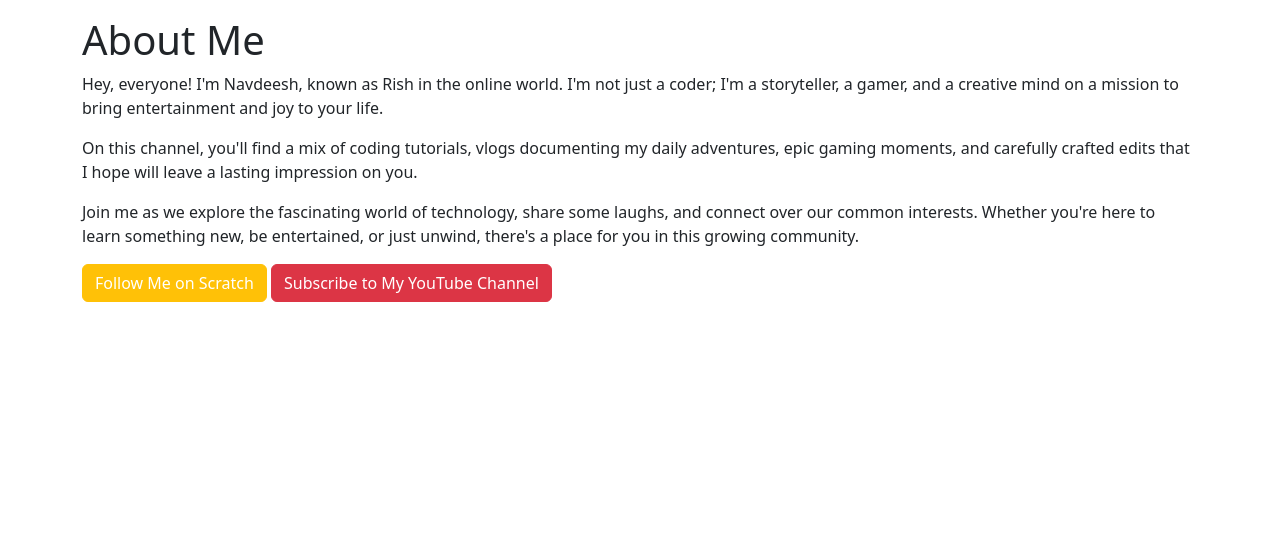
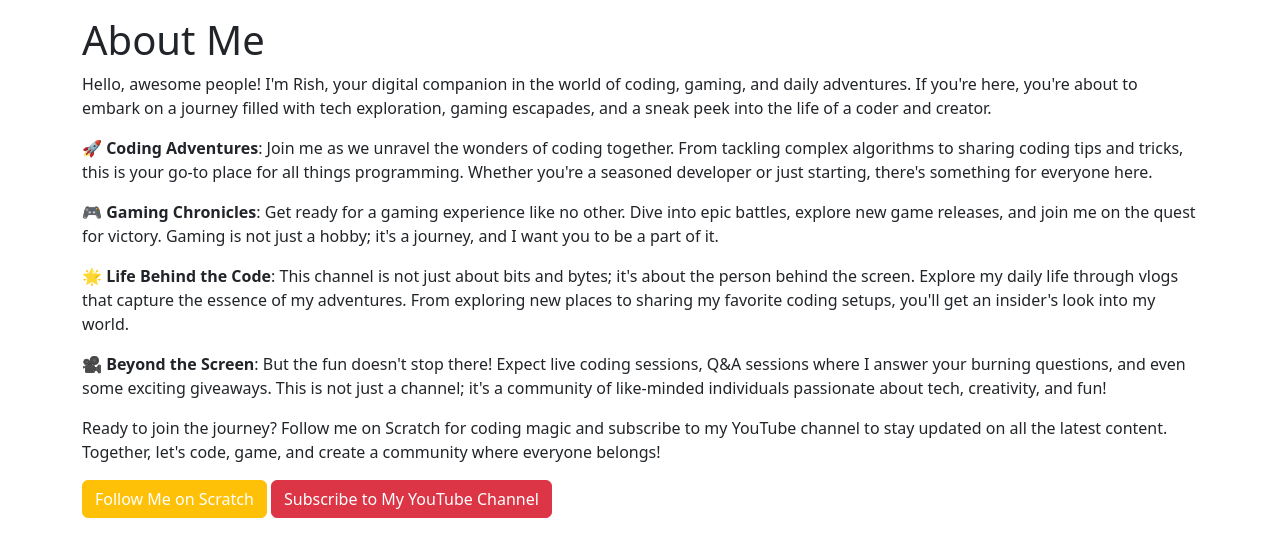
Before and after one commit to VidYtai/duffer-dude, a Django app: page /about/ in a window 1280 px wide. Shown: the part 56-613 px from the top of the page. Run offline with Django 3.2, Linux system fonts and the light colour scheme; some libraries are stand-ins or nearby versions.

Commit message:
Update about.html

```diff
--- a/templates/home/about.html
+++ b/templates/home/about.html
@@ -7,11 +7,17 @@
 {% block body %}
 <div class="container">
   <h1 class="mt-3">About Me</h1>
-  <p>Hey, everyone! I'm Navdeesh, known as Rish in the online world. I'm not just a coder; I'm a storyteller, a gamer, and a creative mind on a mission to bring entertainment and joy to your life.</p>
+  <p>Hello, awesome people! I'm Rish, your digital companion in the world of coding, gaming, and daily adventures. If you're here, you're about to embark on a journey filled with tech exploration, gaming escapades, and a sneak peek into the life of a coder and creator.</p>
 
-  <p>On this channel, you'll find a mix of coding tutorials, vlogs documenting my daily adventures, epic gaming moments, and carefully crafted edits that I hope will leave a lasting impression on you.</p>
+  <p>🚀 <b>Coding Adventures</b>: Join me as we unravel the wonders of coding together. From tackling complex algorithms to sharing coding tips and tricks, this is your go-to place for all things programming. Whether you're a seasoned developer or just starting, there's something for everyone here.</p>
 
-  <p>Join me as we explore the fascinating world of technology, share some laughs, and connect over our common interests. Whether you're here to learn something new, be entertained, or just unwind, there's a place for you in this growing community.</p>
+  <p>🎮 <b>Gaming Chronicles</b>: Get ready for a gaming experience like no other. Dive into epic battles, explore new game releases, and join me on the quest for victory. Gaming is not just a hobby; it's a journey, and I want you to be a part of it.</p>
+
+  <p>🌟 <b>Life Behind the Code</b>: This channel is not just about bits and bytes; it's about the person behind the screen. Explore my daily life through vlogs that capture the essence of my adventures. From exploring new places to sharing my favorite coding setups, you'll get an insider's look into my world.</p>
+
+  <p>🎥 <b>Beyond the Screen</b>: But the fun doesn't stop there! Expect live coding sessions, Q&A sessions where I answer your burning questions, and even some exciting giveaways. This is not just a channel; it's a community of like-minded individuals passionate about tech, creativity, and fun!</p>
+
+  <p>Ready to join the journey? Follow me on Scratch for coding magic and subscribe to my YouTube channel to stay updated on all the latest content. Together, let's code, game, and create a community where everyone belongs!</p>
 
   <p class="btn btn-warning"><a target="_blank" href="https://scratch.mit.edu/users/Duffer_Dude"
       style="color: white; text-decoration: none;">Follow Me on Scratch</a></p>
```
